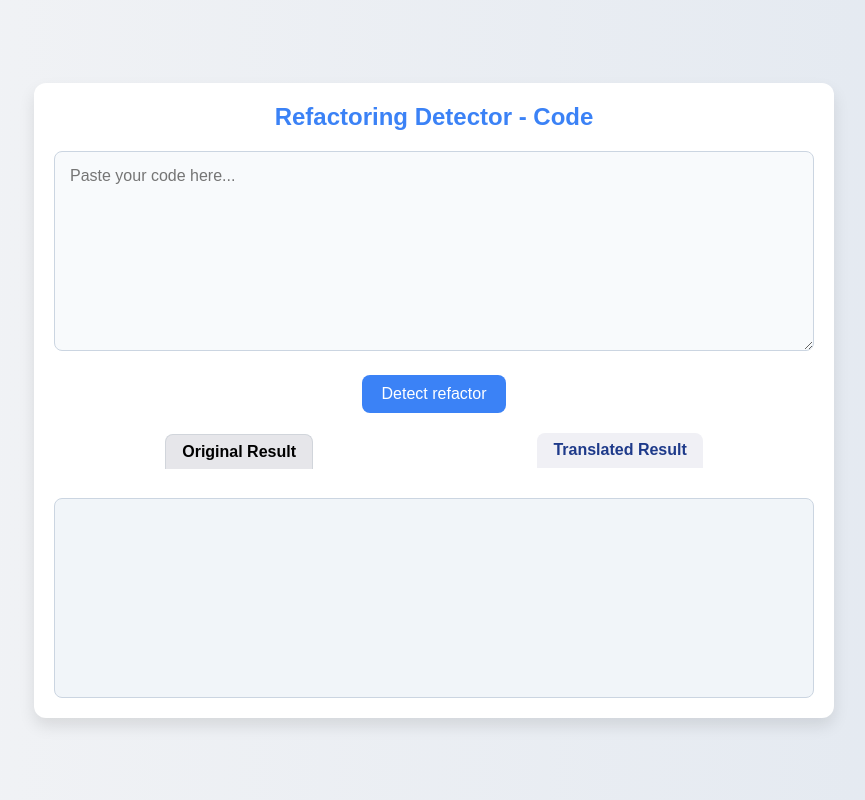
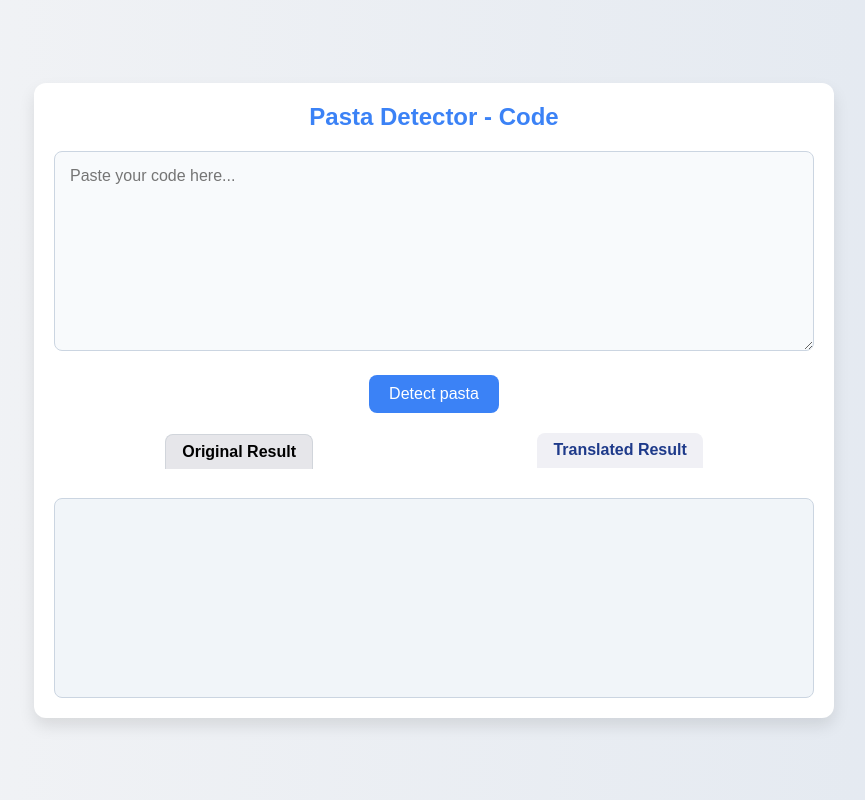
Before and after one commit to proyectosbeta/refactoring-detector-gemini-nano, a plain HTML site: page index.html in a window 1280 px wide. Shown: the whole page, without its empty margins (206-1071 px from the left). Drawn offline with nearby package versions, Linux system fonts and the light colour scheme.

Commit message:
primer intento de commit

```diff
--- a/index.html
+++ b/index.html
@@ -8,9 +8,9 @@
 </head>
 <body>
     <div class="container">
-        <h1>Refactoring Detector - Code</h1>
+        <h1>Pasta Detector - Code</h1>
         <textarea id="code-text" placeholder="Paste your code here..."></textarea>
-        <button id="refactor-button">Detect refactor</button>
+        <button id="refactor-button">Detect pasta</button>
         <div class="results">
             <div class="tabs">
                 <button class="tab-button active" data-tab="result">Original Result</button>
```
